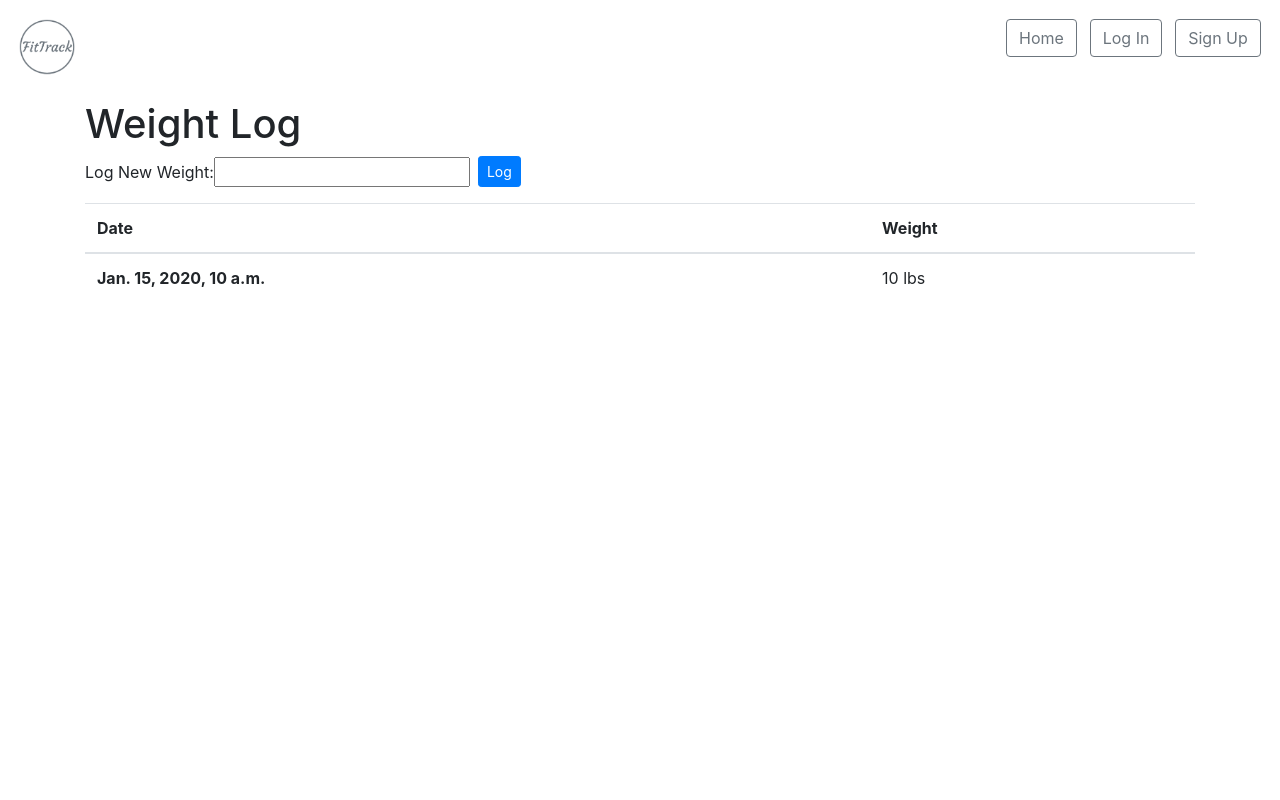
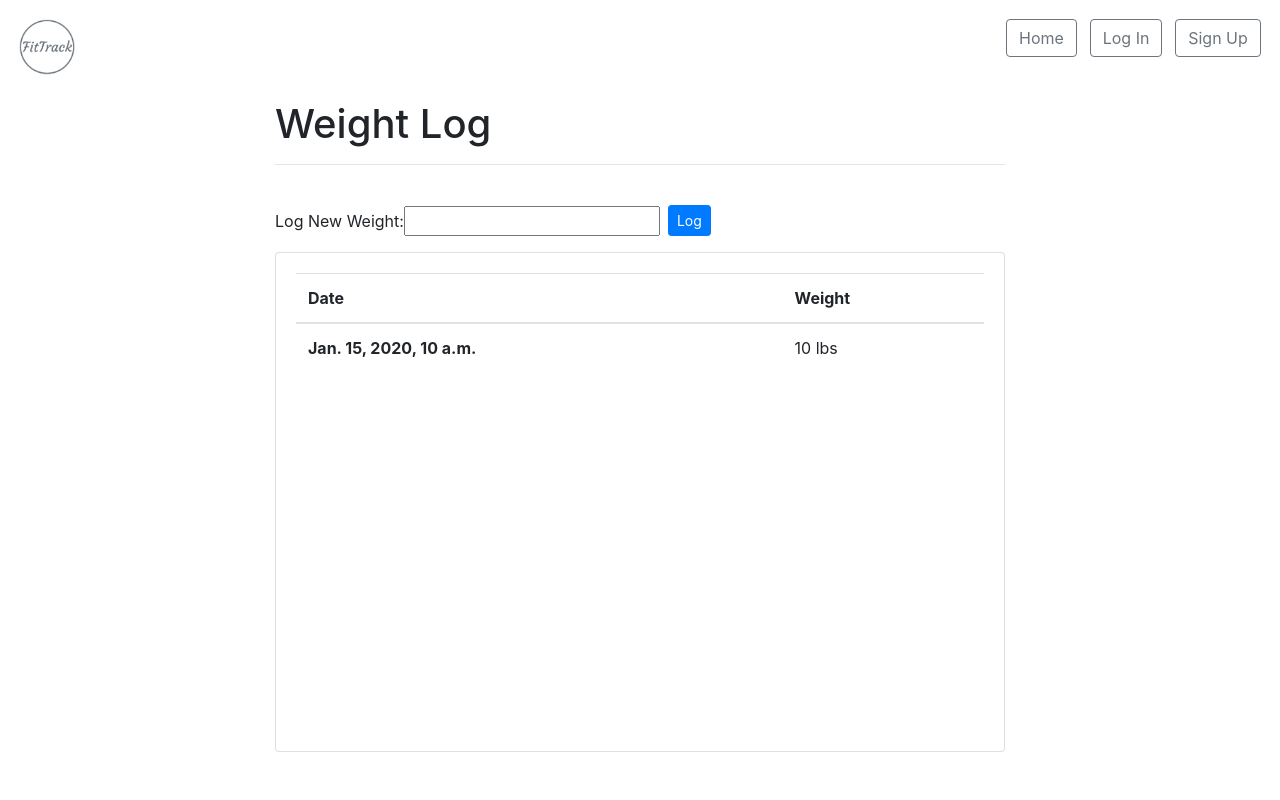
Before and after one commit to kdagnan/FitTrack, a Django app: template app/templates/app/weightlog.html in a window 1280 px wide. Run offline with Django 3.2, Linux system fonts and the light colour scheme; tables that the repository leaves empty hold one stand-in row (values such as "Sample post"); the template is opened without the code that fills it: values that come from a table or form of the project are taken from there, most other values are stand-ins (such as "Sample title", 1, 10 or a date in 2020); data that the repository does not hold is empty; some libraries are stand-ins or nearby versions.

Commit message:
Fixed Weight Log & Finished Results

```diff
--- a/app/templates/app/foodtracker.html
+++ b/app/templates/app/foodtracker.html
@@ -80,7 +80,7 @@
                 {{ form }}
             </table>
             <div class="add">
-                <button type="submit" class="add btn btn-primary mb-2">Add</button>
+                <button type="submit" class="add btn btn-primary mb-2 btn-block">Add</button>
             </div>
         </form>
     </div>
--- a/app/templates/app/weightlog.html
+++ b/app/templates/app/weightlog.html
@@ -4,15 +4,22 @@
 {% endblock style %}
 {% block body %}
         {% if savedWeight %}
-            <div class="alert alert-success">Logged Weight. Great job!</div>
+            <div class="alert alert-success fade">Logged Weight. Great job!</div>
         {% endif %}
+        <div class="row">
+            <div class="col-8 offset-2">
                 <h1>Weight Log</h1>
+                <hr>
+                <br>
                 <form class="form-inline pb-3" action="" method="post">
                     {% csrf_token %}
                     {{ form }}
 
                     <button type="submit" class="btn btn-primary btn-sm ml-2">Log</button>
                 </form>
+                <div class="card" style="height: 500px; overflow-y: auto;">
+                    <div class="card-body">
+                        <div class="card-detail">
                             <table class="table">
                                 <thead>
                                   <tr>
@@ -29,4 +36,10 @@
                                     {% endfor %}
                                 </tbody>
                             </table>
+                        </div>
+                    </div>
+                </div>
+            </div>
+        </div>
+
 {% endblock body %}
```
Lines whose indentation alone changed are shown as unchanged.
